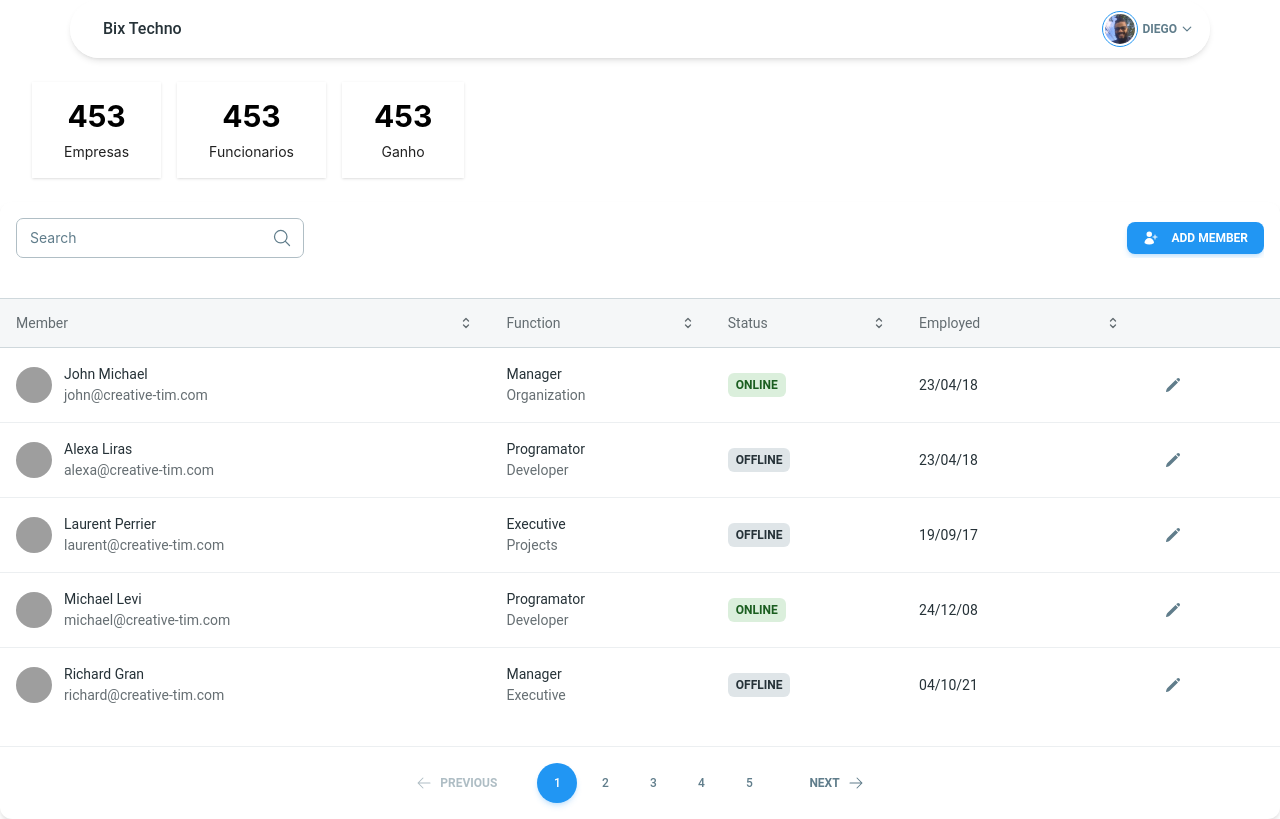
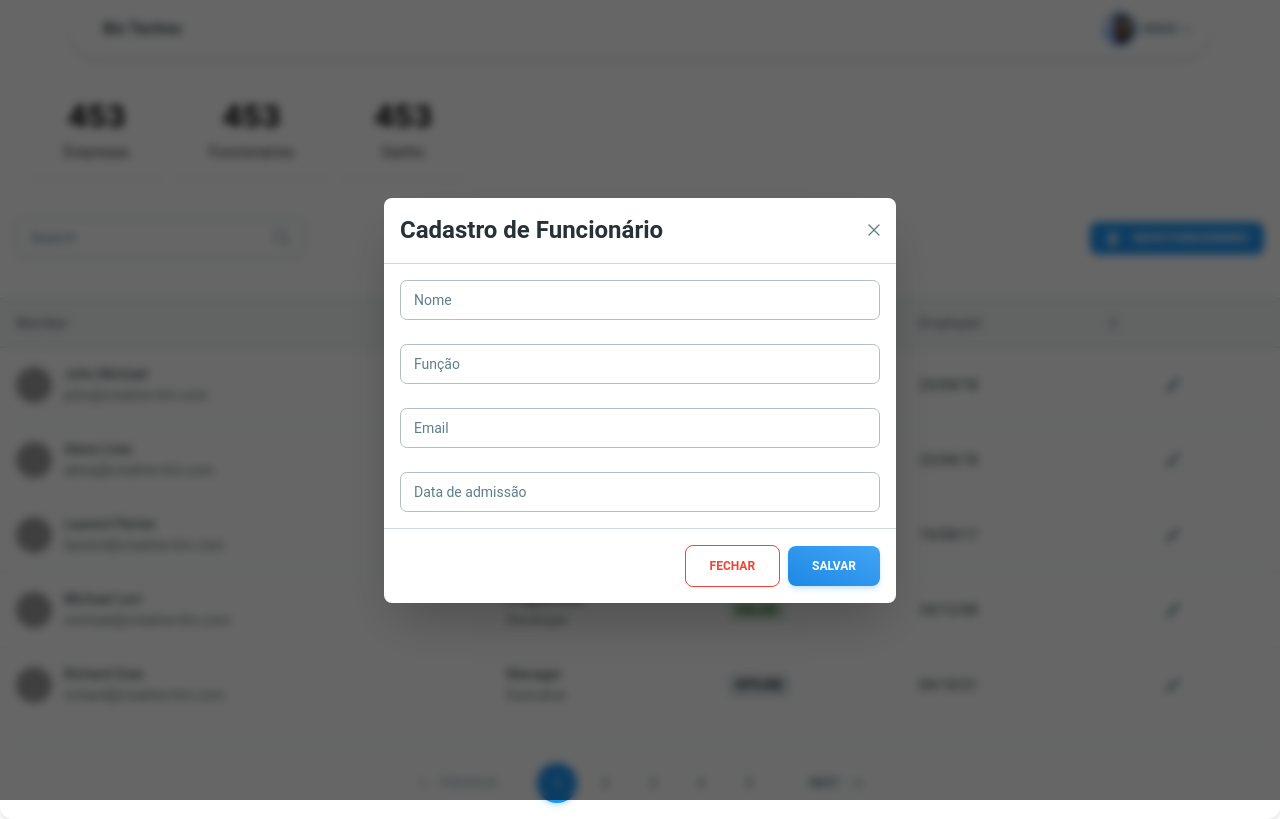
Before and after one commit to diegofranca92/manager-employer-front, a React (Vite) app: page / in a window 1280 px wide. Both pictures are taken after a click on the button 1172 px from the left and 385 px from the top of the page. Built offline with nearby package versions, Linux system fonts and the light colour scheme; grey boxes are pictures that could not be loaded.

Commit message:
feat: include modal to create and edit employer

```diff
--- /dev/null
+++ b/src/components/Modal.tsx
@@ -0,0 +1,49 @@
+import React from 'react'
+import {
+  Button,
+  Dialog,
+  DialogHeader,
+  DialogBody,
+  DialogFooter,
+  Input,
+  Textarea
+} from '@material-tailwind/react'
+import { XMarkIcon } from '@heroicons/react/24/solid'
+
+type ModalProps = {
+  isOpen: boolean
+  onClose: () => void
+  onConfirm?: () => void
+}
+
+export default function Modal({ isOpen, onClose, onConfirm }: ModalProps) {
+  return (
+    <React.Fragment>
+      <Dialog open={isOpen} size="xs" handler={onClose}>
+        <div className='flex items-center justify-between hover:cursor-pointer'>
+          <DialogHeader>Cadastro de Funcionário</DialogHeader>
+          <XMarkIcon className='mr-3 h-5 w-5' onClick={onClose} />
+        </div>
+        <DialogBody divider>
+          <div className='flex flex-col gap-6'>
+            <Input color='blue' label='Nome' />
+            <Input color='blue' label='Função' />
+            <Input color='blue' label='Email' />
+            <Input color='blue' label='Data de admissão' />
+          </div>
+        </DialogBody>
+        <DialogFooter className='space-x-2'>
+          <Button variant='outlined' color='red' onClick={onClose}>
+            Fechar
+          </Button>
+          <Button
+            variant='gradient'
+            color='blue'
+            onClick={onConfirm ?? onClose}>
+            Salvar
+          </Button>
+        </DialogFooter>
+      </Dialog>
+    </React.Fragment>
+  )
+}
--- a/src/components/Table.tsx
+++ b/src/components/Table.tsx
@@ -25,6 +25,7 @@ import {
   Tooltip
 } from '@material-tailwind/react'
 import React from 'react'
+import Modal from './Modal'
 
 const TABS = [
   {
@@ -92,9 +93,13 @@ const TABLE_ROWS = [
 ]
 
 export default function Table() {
+  const [open, setOpen] = React.useState(false)
+
+  const handleOpen = () => setOpen(!open)
+
   const [active, setActive] = React.useState(1)
 
-  const getItemProps = (index:number) =>
+  const getItemProps = (index: number) =>
     ({
       variant: active === index ? 'filled' : 'text',
       color: active === index ? 'blue' : 'blue-gray',
@@ -114,6 +119,7 @@ export default function Table() {
     setActive(active - 1)
   }
   return (
+    <>
       <Card className='h-full w-full'>
         <CardHeader floated={false} shadow={false} className='rounded-none'>
           <div className='flex flex-col items-center justify-between gap-4 md:flex-row'>
@@ -123,8 +129,12 @@ export default function Table() {
                 icon={<MagnifyingGlassIcon className='h-5 w-5' />}
               />
             </div>
-          <Button className='flex items-center gap-3' color='blue' size='sm'>
-              <UserPlusIcon strokeWidth={2} className='h-4 w-4' /> Add member
+            <Button
+              className='flex items-center gap-3'
+              onClick={handleOpen}
+              color='blue'
+              size='sm'>
+              <UserPlusIcon strokeWidth={2} className='h-4 w-4' /> Novo funcionário
             </Button>
           </div>
         </CardHeader>
@@ -142,7 +152,10 @@ export default function Table() {
                       className='flex items-center justify-between gap-2 font-normal leading-none opacity-70'>
                       {head}{' '}
                       {index !== TABLE_HEAD.length - 1 && (
-                      <ChevronUpDownIcon strokeWidth={2} className='h-4 w-4' />
+                        <ChevronUpDownIcon
+                          strokeWidth={2}
+                          className='h-4 w-4'
+                        />
                       )}
                     </Typography>
                   </th>
@@ -214,7 +227,7 @@ export default function Table() {
                       </td>
                       <td className={classes}>
                         <Tooltip content='Edit User'>
-                        <IconButton variant='text' color='blue-gray'>
+                          <IconButton onClick={handleOpen} variant='text' color='blue-gray'>
                             <PencilIcon className='h-4 w-4' />
                           </IconButton>
                         </Tooltip>
@@ -255,5 +268,7 @@ export default function Table() {
           </div>
         </CardFooter>
       </Card>
+      <Modal isOpen={open} onClose={handleOpen} />
+    </>
   )
 }
```
Lines whose indentation alone changed are shown as unchanged.
